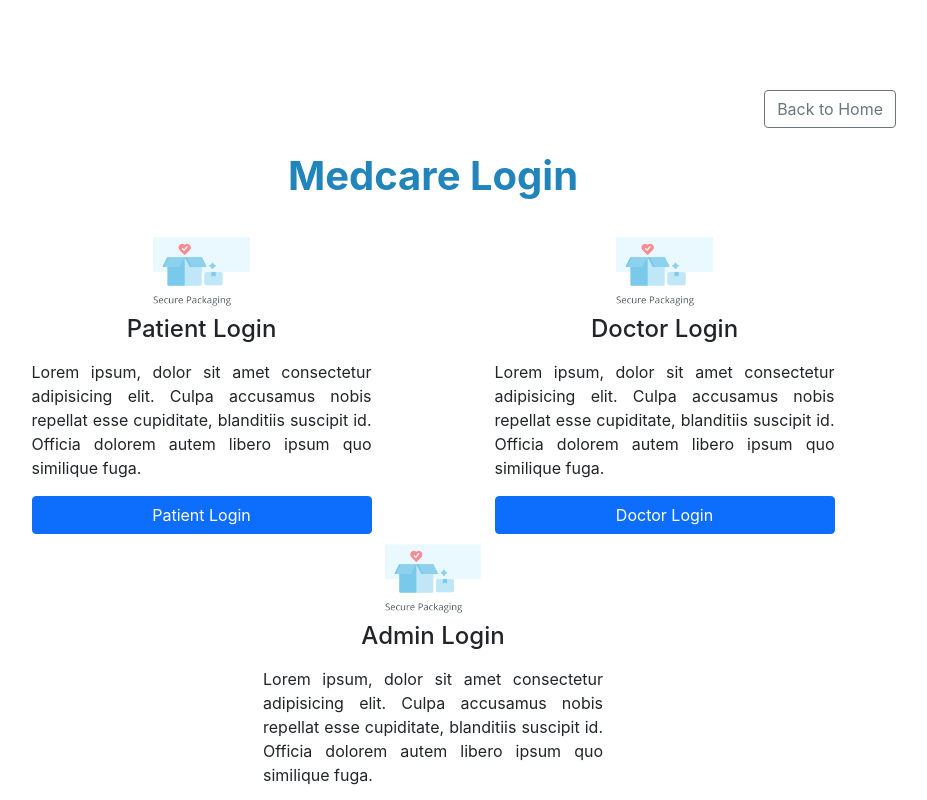
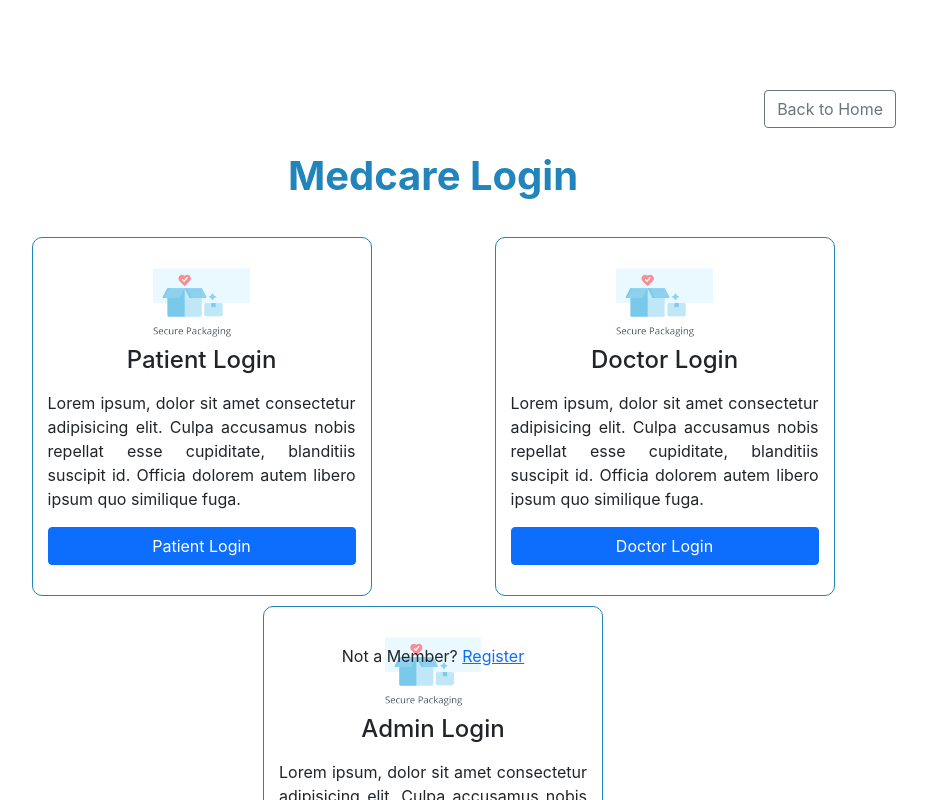
Before and after one commit to sauravahuja/medcareplus, a React (Create React App) app in the folder client/: page /medcare/login in a window 1280 px wide. Shown: the top 800 px of the page, without its empty margins (207-1134 px from the left). Built offline with nearby package versions, Linux system fonts and the light colour scheme.

Commit message:
Update: MedcareMain Login and Registration Bottom Link

```diff
--- a/client/src/Components/MedcareMainLogin/MedcareLogin.jsx
+++ b/client/src/Components/MedcareMainLogin/MedcareLogin.jsx
@@ -17,8 +17,8 @@ const MedcareLogin = () => {
                         <div className="row">
                             <div className="col-md-10 mx-auto">
                                 <SectionHeader title="Medcare Login" />
-                                <div className="login-cards d-flex justify-content-around flex-wrap" style={{ height: "60vh", alignItems: "center" }}>
-                                    <div className="login-card" style={{ width: "340px", margin: "5px" }}>
+                                <div className="login-cards d-flex justify-content-around flex-wrap" style={{ height: "48.5vh", alignItems: "center" }}>
+                                    <div className="login-card" style={{ width: "340px", margin: "5px", border: "solid 1px rgba(33, 132, 187, 1)", padding: "30px 15px", borderRadius: "10px" }}>
                                         <div className="login-card-img">
                                             <img src={icon} alt="" style={{ display: "block", margin: "auto" }} height="70px" />
                                         </div>
@@ -29,7 +29,7 @@ const MedcareLogin = () => {
                                         <NavLink to="/login" className="btn btn-primary d-flex justify-content-center">Patient Login</NavLink>
                                     </div>
 
-                                    <div className="login-card" style={{ width: "340px", margin: "5px" }}>
+                                    <div className="login-card" style={{ width: "340px", margin: "5px", border: "solid 1px rgba(33, 132, 187, 1)", padding: "30px 15px", borderRadius: "10px" }}>
                                         <div className="login-card-img">
                                             <img src={icon} alt="" style={{ display: "block", margin: "auto" }} height="70px" />
                                         </div>
@@ -40,7 +40,7 @@ const MedcareLogin = () => {
                                         <NavLink to="/login" className="btn btn-primary d-flex justify-content-center">Doctor Login</NavLink>
                                     </div>
 
-                                    <div className="login-card" style={{ width: "340px", margin: "5px" }}>
+                                    <div className="login-card" style={{ width: "340px", margin: "5px", border: "solid 1px rgba(33, 132, 187, 1)", padding: "30px 15px", borderRadius: "10px" }}>
                                         <div className="login-card-img">
                                             <img src={icon} alt="" style={{ display: "block", margin: "auto" }} height="70px" />
                                         </div>
@@ -50,6 +50,9 @@ const MedcareLogin = () => {
                                         </div>
                                         <NavLink to="/login" className="btn btn-primary d-flex justify-content-center">Admin Login</NavLink>
                                     </div>
+                                </div>
+                                <div className="text-center mt-4">
+                                    <p>Not a Member? <NavLink to="/medcare/registration">Register</NavLink> </p>
                                 </div>
                             </div>
                         </div>
--- a/client/src/Components/MedcareMainLogin/MedcareRegistration.jsx
+++ b/client/src/Components/MedcareMainLogin/MedcareRegistration.jsx
@@ -17,7 +17,7 @@ const MedcareRegistration = () => {
                         <div className="row">
                             <div className="col-md-8 mx-auto">
                                 <SectionHeader title="Medcare Registration" />
-                                <div className="login-cards d-flex justify-content-around flex-wrap" style={{ height: "60vh", alignItems: "center" }}>
+                                <div className="login-cards d-flex justify-content-around flex-wrap" style={{ height: "48.5vh", alignItems: "center" }}>
                                     <div className="login-card" style={{ width: "360px", margin: "5px", border: "solid 1px rgba(33, 132, 187, 1)", padding: "30px 15px", borderRadius: "10px" }}>
                                         <div className="login-card-img">
                                             <img src={icon} alt="" style={{ display: "block", margin: "auto" }} height="70px" />
@@ -40,6 +40,9 @@ const MedcareRegistration = () => {
                                         <NavLink to="/login" className="btn btn-primary d-flex justify-content-center">Doctor Registration</NavLink>
                                     </div>
                                 </div>
+                                <div className="text-center mt-4">
+                                    <p>Already a Member? <NavLink to="/medcare/login">Login</NavLink> </p>
+                                </div>
                             </div>
                         </div>
                     </div>
```
